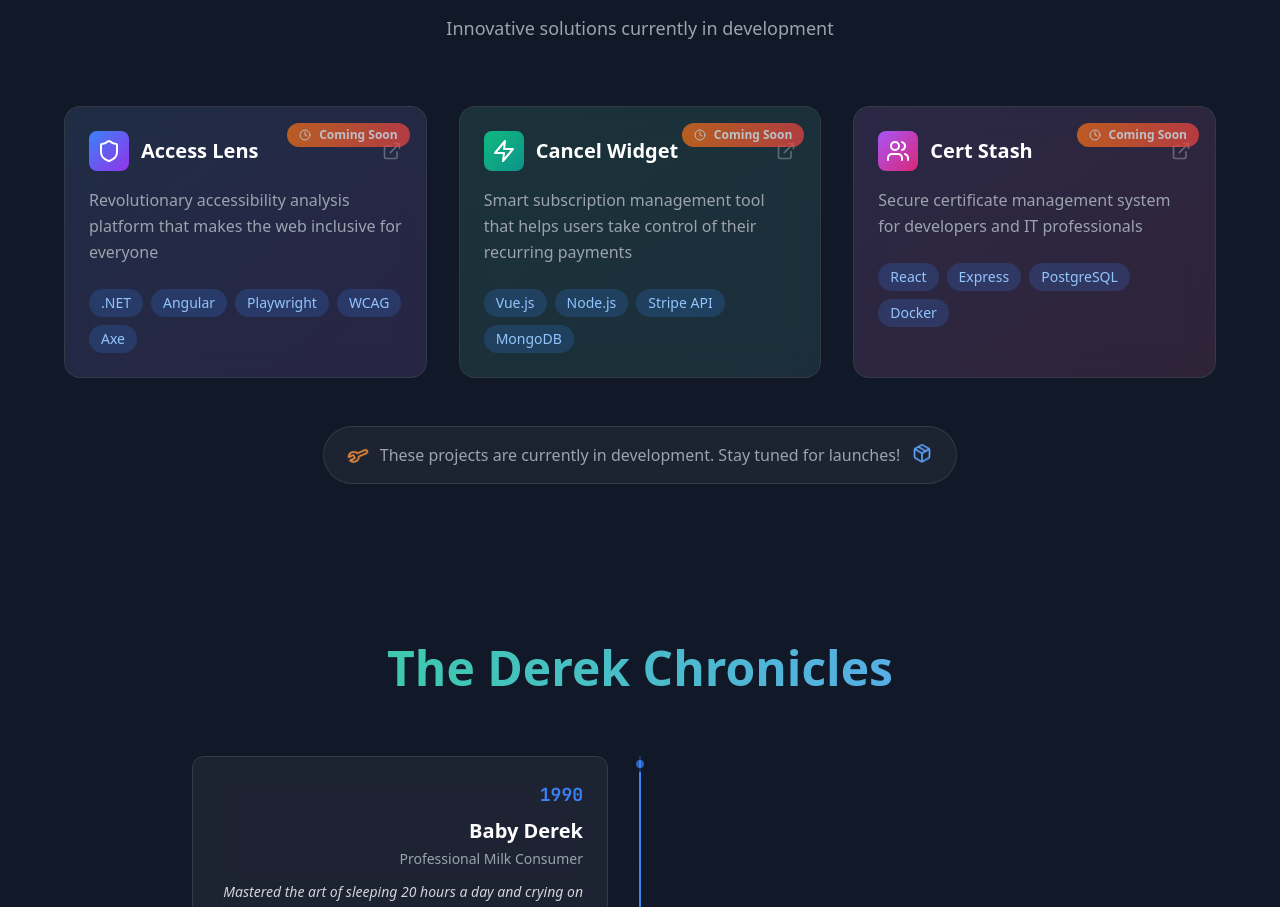
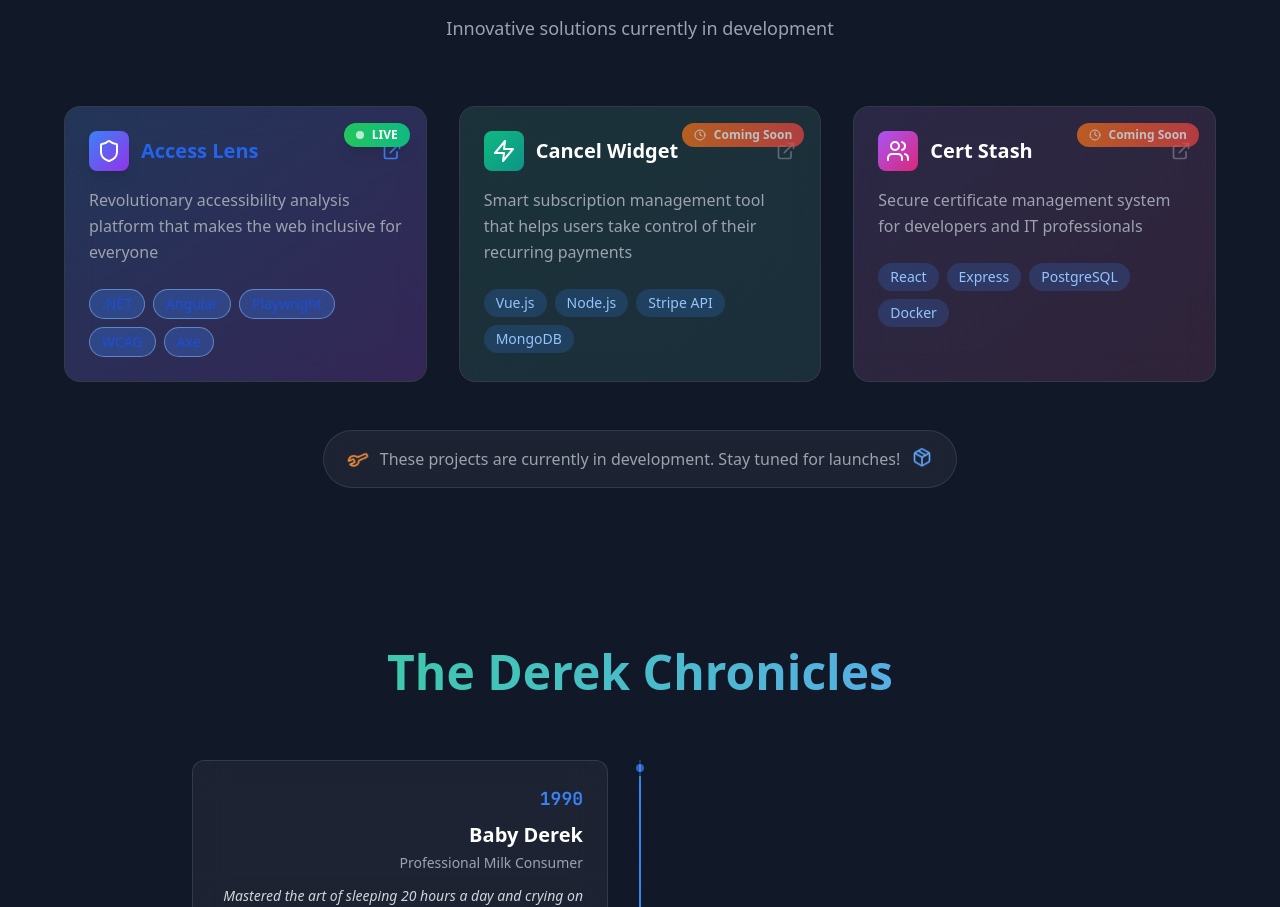
Before and after one commit to derekbolyard/PersonalSite, a React (Vite) app: page / in a window 1280 px wide. Shown: the part 1438-2345 px from the top of the page. Built offline with nearby package versions, Linux system fonts and the light colour scheme.

Commit message:
Remove Coming Soon and Brighten Access Lens

```diff
--- a/src/components/portfolio/ProjectsSection.tsx
+++ b/src/components/portfolio/ProjectsSection.tsx
@@ -20,7 +20,7 @@ const projects: Project[] = [
     description: 'Revolutionary accessibility analysis platform that makes the web inclusive for everyone',
     tech: ['.NET', 'Angular', 'Playwright', 'WCAG', 'Axe'],
     color: 'from-blue-500 to-purple-600',
-    status: 'Coming Soon',
+    status: 'Live',
     icon: Shield
   },
   {
@@ -67,26 +67,38 @@ export default function ProjectsSection({ isDarkMode }: ProjectsSectionProps) {
                 style={{ animationDelay: `${index * 150}ms` }}
                 onClick={isAccessLens ? () => window.open('https://getaccesslens.com', '_blank', 'noopener,noreferrer') : undefined}
               >
-                <div className={`absolute inset-0 bg-gradient-to-br ${project.color} opacity-10 group-hover:opacity-20 transition-opacity duration-300`}></div>
+                <div className={`absolute inset-0 bg-gradient-to-br ${project.color} ${isAccessLens ? 'opacity-20 group-hover:opacity-30' : 'opacity-10 group-hover:opacity-20'} transition-opacity duration-300`}></div>
 
-                {/* Coming Soon Badge */}
-                <div className="absolute top-4 right-4 z-10">
-                  <div className="flex items-center gap-2 px-3 py-1 bg-gradient-to-r from-orange-500 to-red-500 text-white text-xs font-bold rounded-full animate-pulse">
-                    <Clock className="w-3 h-3" />
-                    {project.status}
+                {/* Status Badge */}
+                {project.status !== 'Live' && (
+                  <div className="absolute top-4 right-4 z-10">
+                    <div className="flex items-center gap-2 px-3 py-1 bg-gradient-to-r from-orange-500 to-red-500 text-white text-xs font-bold rounded-full animate-pulse">
+                      <Clock className="w-3 h-3" />
+                      {project.status}
+                    </div>
                   </div>
-                </div>
+                )}
+
+                {/* Live Badge for Access Lens */}
+                {isAccessLens && (
+                  <div className="absolute top-4 right-4 z-10">
+                    <div className="flex items-center gap-2 px-3 py-1 bg-gradient-to-r from-green-500 to-emerald-500 text-white text-xs font-bold rounded-full shadow-lg">
+                      <div className="w-2 h-2 bg-white rounded-full animate-pulse"></div>
+                      LIVE
+                    </div>
+                  </div>
+                )}
 
                 <div className="relative p-6">
                   {/* Project Icon */}
                   <div className="flex items-center gap-3 mb-4">
-                    <div className={`p-2 rounded-lg bg-gradient-to-br ${project.color} bg-opacity-20`}>
+                    <div className={`p-2 rounded-lg bg-gradient-to-br ${project.color} ${isAccessLens ? 'bg-opacity-30 shadow-lg' : 'bg-opacity-20'}`}>
                       <Icon className="w-6 h-6 text-white" />
                     </div>
-                    <h3 className="text-xl font-bold group-hover:text-blue-400 transition-colors duration-300">
+                    <h3 className={`text-xl font-bold transition-colors duration-300 ${isAccessLens ? 'text-blue-600 group-hover:text-blue-500' : 'group-hover:text-blue-400'}`}>
                       {project.title}
                     </h3>
-                    <ExternalLink className="w-5 h-5 text-gray-400 group-hover:text-blue-400 group-hover:animate-bounce transition-colors duration-300 opacity-50 ml-auto" />
+                    <ExternalLink className={`w-5 h-5 transition-colors duration-300 ml-auto ${isAccessLens ? 'text-blue-500 group-hover:text-blue-400 group-hover:animate-bounce opacity-100' : 'text-gray-400 group-hover:text-blue-400 group-hover:animate-bounce opacity-50'}`} />
                   </div>
 
                   <p className={`mb-6 leading-relaxed ${isDarkMode ? 'text-gray-400' : 'text-gray-600'}`}>
@@ -98,6 +110,9 @@ export default function ProjectsSection({ isDarkMode }: ProjectsSectionProps) {
                       <span
                         key={tech}
                         className={`px-3 py-1 text-sm rounded-full font-medium transition-all duration-300 hover:scale-105 ${
+                          isAccessLens
+                            ? 'bg-blue-500/30 text-blue-700 hover:bg-blue-500/40 border border-blue-300/50'
+                            :
                           isDarkMode
                             ? 'bg-blue-500/20 text-blue-300 hover:bg-blue-500/30'
                             : 'bg-blue-100 text-blue-700 hover:bg-blue-200'
```
